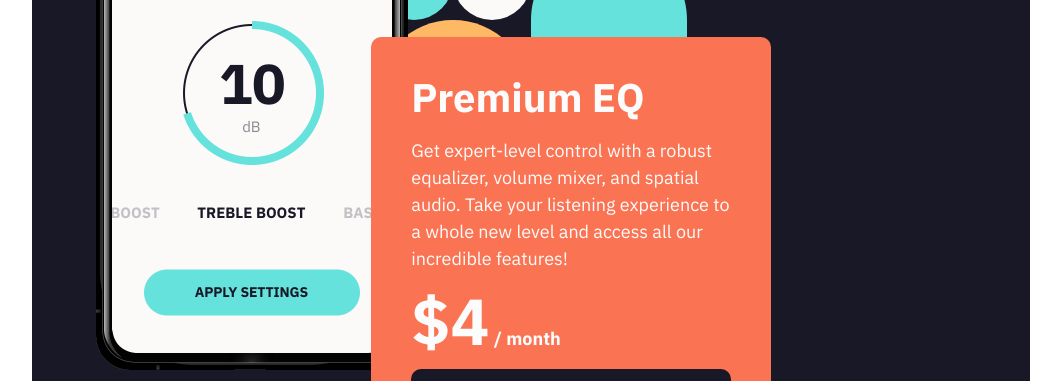
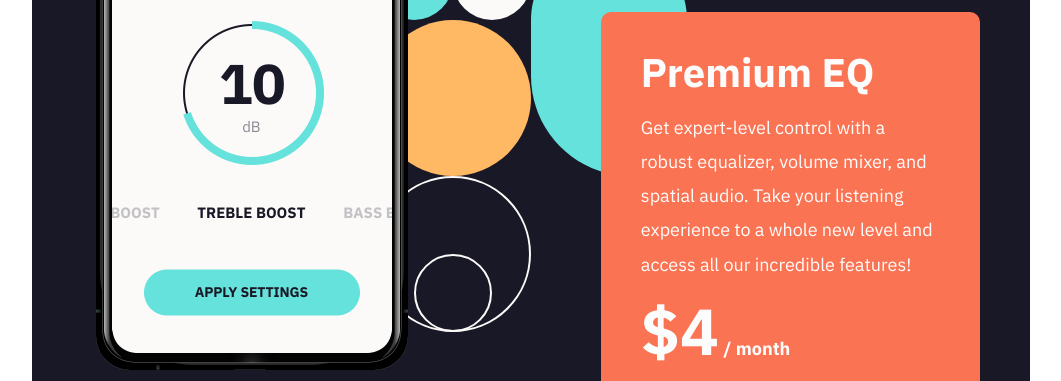
Before and after one commit to ChamuMutezva/equaliser-landing-page, a website: page index.html in a window 1280 px wide. Shown: the part 910-1291 px from the top of the page, without its empty margins (109-1170 px from the left). Drawn offline with Linux system fonts and the light colour scheme.

Commit message:
main content desktop padding and margins

```diff
--- a/styles.css
+++ b/styles.css
@@ -539,6 +539,20 @@ select {
         max-width: 88%;
     }
 
+    .kicker {
+        padding-block-start: 1rem;
+        padding-block-end: 2.5rem;
+    }
+
+    .main-content {
+        top: 23%;
+        left: 57%;
+        width: 38%;
+    }
+
+    .main-content-holder>p {
+        line-height: 1.9;
+    }
 
     .wrapper::before {
         top: 10%;
```
